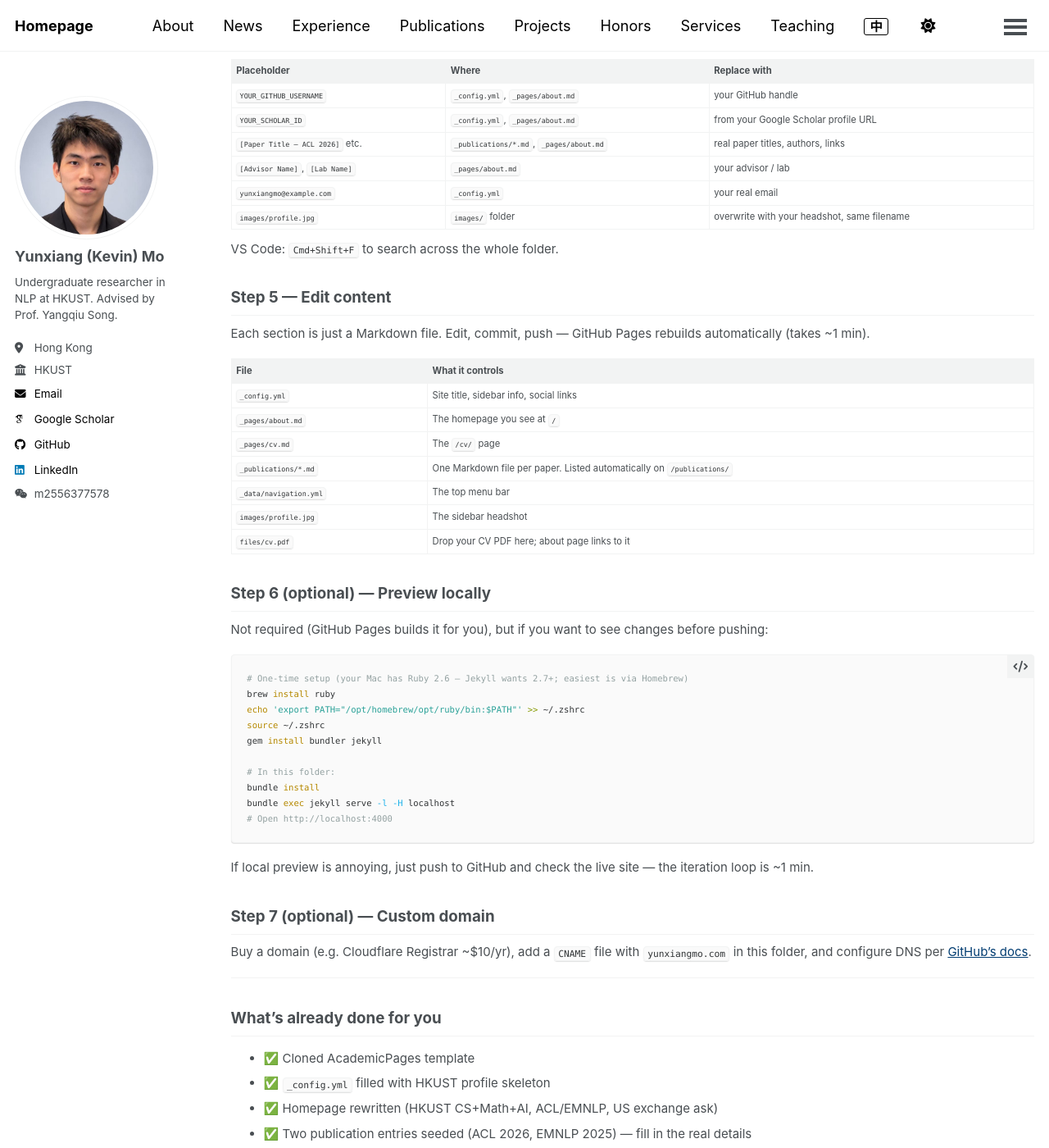
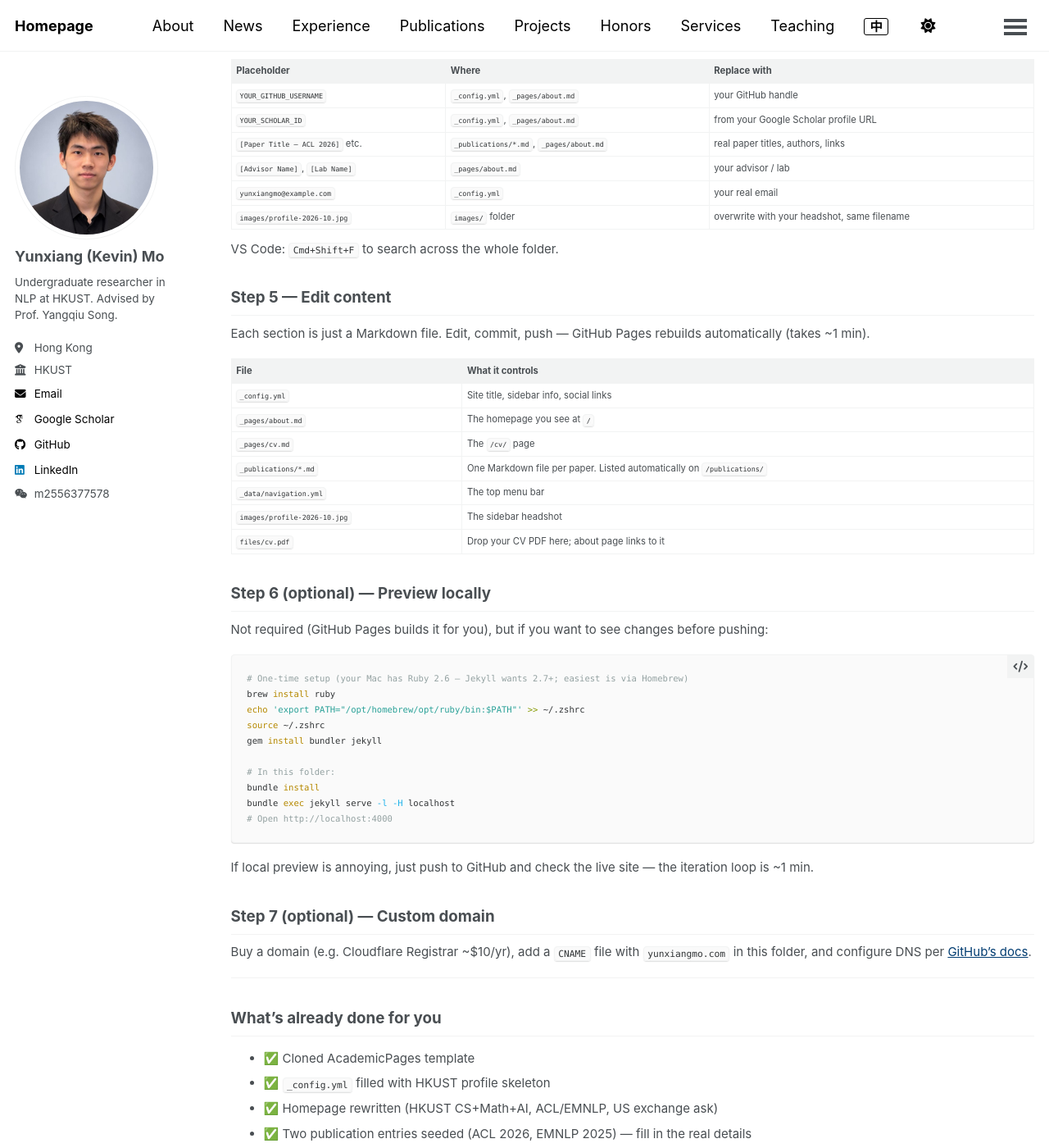
Before and after one commit to moyunxiang/moyunxiang.github.io, a Jekyll site: the page built from SETUP.md, in a window 1280 px wide and 1400 px high, scrolled down 1027 px. Shown: the whole window at 82% size. Built offline with Jekyll 4.4.1, drawn with Linux system fonts in a browser that asks for light colours; some web fonts are replaced; our own code applies the rules of GitHub Pages for plain Markdown files; a script bundle is joined from its source files by our own code; library files that are not in the unit come from our copies; some of the changed text lies outside the part shown.

Commit message:
Profile photo: wider crop showing more of the suit

```diff
--- a/SETUP.md
+++ b/SETUP.md
@@ -43,7 +43,7 @@
 | `[Paper Title — ACL 2026]` etc. | `_publications/*.md`, `_pages/about.md` | real paper titles, authors, links |
 | `[Advisor Name]`, `[Lab Name]` | `_pages/about.md` | your advisor / lab |
 | `yunxiangmo@example.com` | `_config.yml` | your real email |
-| `images/profile.jpg` | `images/` folder | overwrite with your headshot, same filename |
+| `images/profile-2026-10.jpg` | `images/` folder | overwrite with your headshot, same filename |
 
 VS Code: `Cmd+Shift+F` to search across the whole folder.
 
@@ -58,7 +58,7 @@
 | `_pages/cv.md` | The `/cv/` page |
 | `_publications/*.md` | One Markdown file per paper. Listed automatically on `/publications/` |
 | `_data/navigation.yml` | The top menu bar |
-| `images/profile.jpg` | The sidebar headshot |
+| `images/profile-2026-10.jpg` | The sidebar headshot |
 | `files/cv.pdf` | Drop your CV PDF here; about page links to it |
 
 ## Step 6 (optional) — Preview locally
@@ -99,7 +99,7 @@
 ## What you still need to do
 
 - ⬜ Replace placeholders (Step 4)
-- ⬜ Drop in `images/profile.jpg` (your headshot)
+- ⬜ Drop in `images/profile-2026-10.jpg` (your headshot)
 - ⬜ Drop in `files/cv.pdf` (your CV)
 - ⬜ Real paper titles, abstracts, links
 - ⬜ Push to GitHub (Steps 1–3)
--- a/_config.yml
+++ b/_config.yml
@@ -19,7 +19,7 @@
 
 # Site Author - shown in the left sidebar
 author:
-  avatar           : "profile.jpg"
+  avatar           : "profile-2026-10.jpg"
   name             : "Yunxiang (Kevin) Mo"
   pronouns         :
   bio              : "Undergraduate researcher in NLP at HKUST. Advised by Prof. Yangqiu Song."
```
Also changed, not shown: images/profile-2026-10.jpg (added), images/profile.jpg (deleted), 2 other files.
